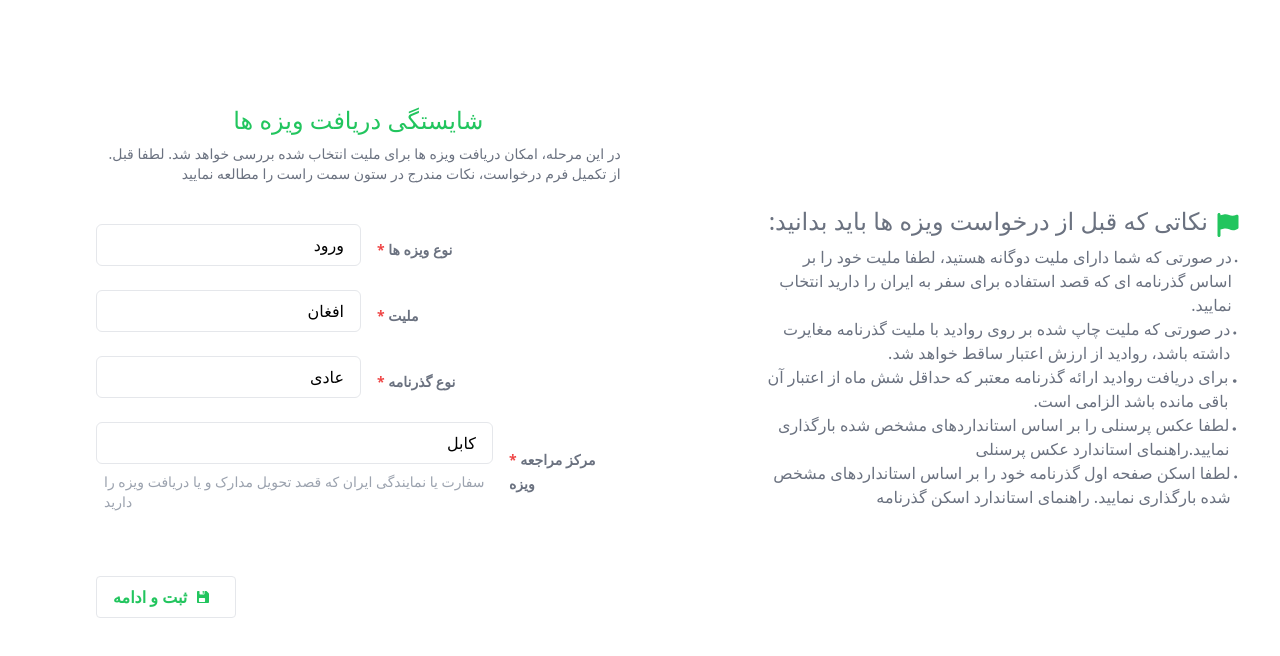
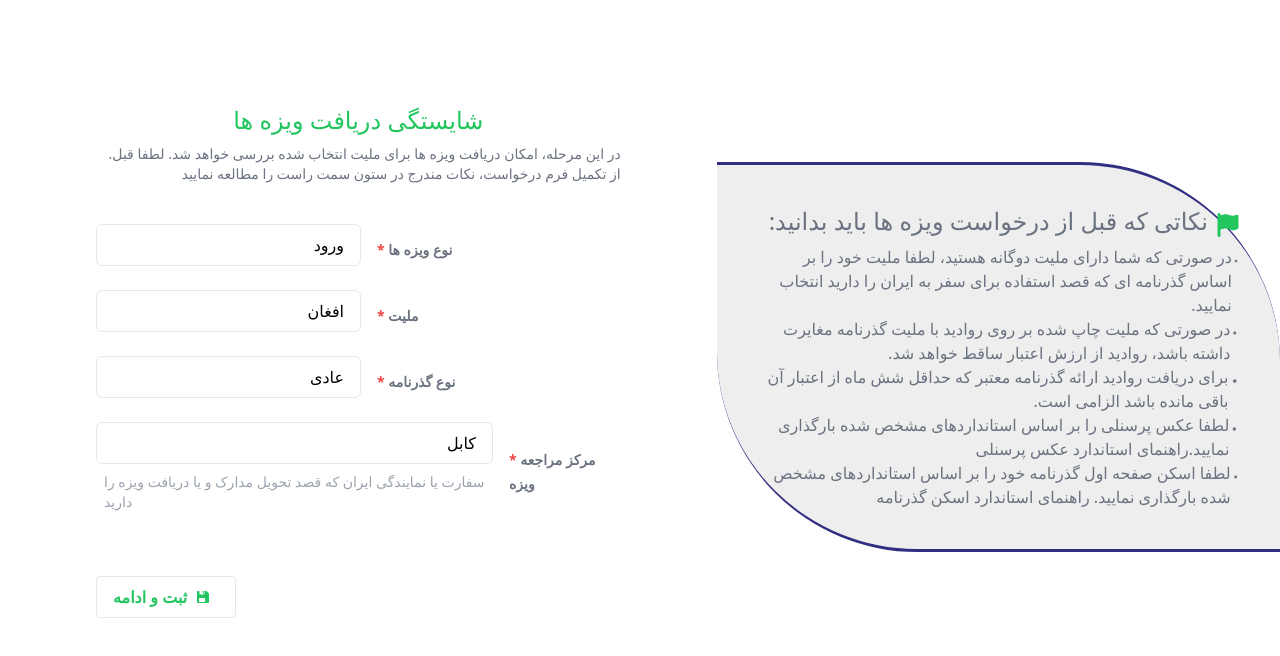
Before and after one commit to Hadi111jafari/VisaSyncUp, a React (Create React App) app: page /request in a window 1280 px wide. Shown: the top 656 px of the page. Built offline with nearby package versions, Linux system fonts and the light colour scheme.

Commit message:
Add style

```diff
--- a/src/App.css
+++ b/src/App.css
@@ -2,6 +2,94 @@
 @tailwind components;
 @tailwind utilities;
 
-.App {
-  text-align: center;
+* {
+  -webkit-box-sizing: border-box;
+  -moz-box-sizing: border-box;
+  box-sizing: border-box;
 }
+/*
+html {
+  direction: rtl;
+}
+
+:after,
+:before {
+  -webkit-box-sizing: border-box;
+  -moz-box-sizing: border-box;
+  box-sizing: border-box;
+}
+
+body {
+  font-family: sans-serif;
+  direction: rtl;
+  margin: 0;
+} */
+.instruction {
+  border-bottom-left-radius: 200px;
+  border-top-left-radius: 0px;
+  border-top-right-radius: 200px;
+  border-bottom-right-radius: 0px;
+  padding: 89px 40px 113px;
+  border-top: solid #312e81;
+  border-bottom: solid #312e81;
+  background-color: #eeeeef;
+}
+
+/*
+.danger-new {
+  background-color: #eeeeef;
+  border-color: #45a049;
+  font-weight: 400;
+  width: 85%;
+  border-bottom-left-radius: 200px;
+  border-top-right-radius: 200px;
+  padding: 20px 14px 20px 35px !important;
+  border-right-width: 2px;
+  border-top: none;
+  border-bottom: none;
+  border-left-width: 2px;
+}
+
+.alert-dismissable,
+.alert-dismissible {
+  padding-left: 35px;
+  padding-right: 15px;
+}
+.alert-dismissable,
+.alert-dismissible {
+  padding-left: 35px;
+  padding-right: 15px;
+}
+.alert-danger-new {
+  background-color: #eeeeef;
+  border-color: #ca4c1c;
+  font-weight: 400;
+  width: 85%;
+  border-bottom-left-radius: 200px;
+  border-top-right-radius: 200px;
+  padding: 20px 14px 20px 35px !important;
+  border-right-width: 2px;
+  border-top: none;
+  border-bottom: none;
+  border-left-width: 2px;
+}
+.alert-dismissable,
+.alert-dismissible {
+  padding-right: 35px;
+}
+.alert {
+  padding: 15px;
+  margin-bottom: 20px;
+  border: 1px solid transparent;
+  border-radius: 4px;
+}
+
+.ibox-content {
+  background-color: #ffffff;
+  color: inherit;
+  padding: 15px 20px 20px 20px;
+  border-color: #e7eaec;
+  border-image: none;
+  border-style: solid solid none;
+  border-width: 1px 0px;
+} */
```
